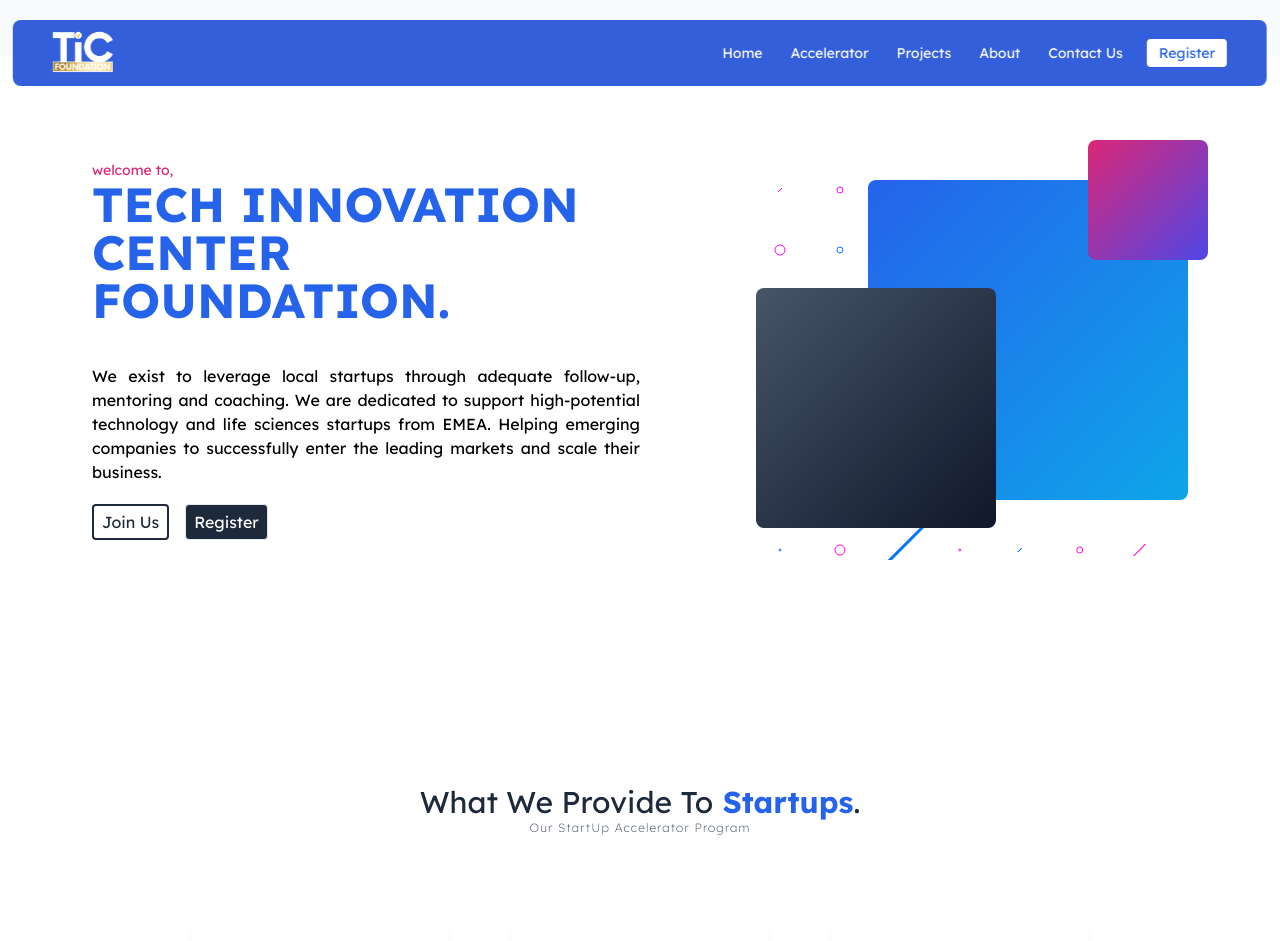
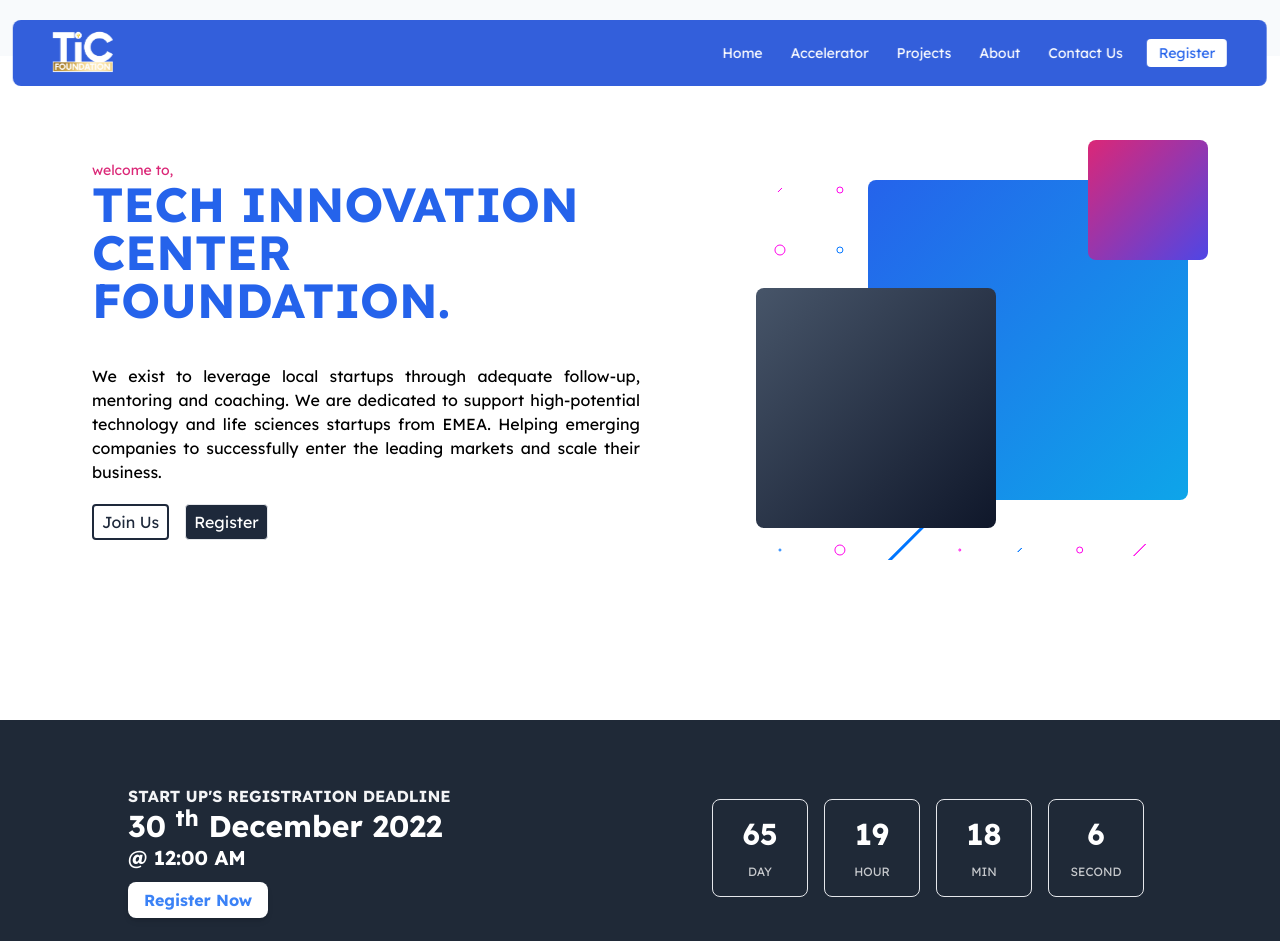
Before and after one commit to KadonWills/tic_foundation_website, a Next.js app: page / in a window 1280 px wide. Shown: the top 941 px of the page. Built offline with nearby package versions, Linux system fonts and the light colour scheme.

Commit message:
Added SAP call to action

```diff
--- a/components/programs.tsx
+++ b/components/programs.tsx
@@ -1,9 +1,11 @@
 import React from 'react'
+import SapCountdown  from "./widgets/sapCountdown";
 
 const Programs = () => {
     return (
         <section className="bg-[url('/img/bg/abstract-grey-circle-dots.jpg')] bg-opacity-5 bg-center   ">
 
+            <SapCountdown />
         </section>
     )
 }
--- /dev/null
+++ b/components/widgets/sapCountdown.tsx
@@ -0,0 +1,134 @@
+import React, { useState } from 'react'
+
+
+const SapCountdown = () => {
+
+    const [deadline, setDeadline] = useState(timeDiffCalc(new Date("30 Dec 2022 12:00:00")))
+    const {days, hours, minutes, seconds} = deadline
+
+    setInterval(
+        () => {
+            setDeadline(timeDiffCalc(new Date("30 Dec 2022 12:00:00")))
+        }
+        , 1000
+    )
+
+    return (
+        <div>
+
+            <section className="bg-gradient bg-blue-500 dark:bg-gray-800 py-8 md:py-16">
+                <div className="max-w-5xl mx-auto px-5 box-content">
+                    <div className="flex items-center flex-col md:flex-row -mx-5">
+                        <div className="w-full px-5 mb-5 md:mb-0 text-center md:text-left">
+                            <h6 className="uppercase font-semibold text-xs md:text-base text-blue-800 dark:text-gray-100">
+                                Start Up's Registration Deadline
+                            </h6>
+                            <h3 className="font-bold font-heading text-2xl md:text-3xl text-white">
+                                30 <sup >th</sup> December 2022
+                            </h3>
+                            <h3 className="font-bold font-heading text-lg md:text-xl text-white leading-tight">
+                                @ 12:00 AM
+                            </h3>
+                            <div className="mt-4 w-full md:w-44">
+                                <a href='https://docs.google.com/forms/d/1m3S9AKbFxEXd2VIdyampszRbF_UNP-7IK8n3JeDipi4' target={'_blank'} className="py-2 px-4  bg-white hover:bg-gray-100 focus:ring-blue-500 focus:ring-offset-blue-200 text-blue-500 hover:bg-blue-500 hover:text-white w-full transition ease-in duration-200 text-center text-base font-semibold shadow-md focus:outline-none focus:ring-2 focus:ring-offset-2  rounded-lg ">
+                                    Register Now
+                                </a>
+                            </div>
+                        </div>
+                        <div className="w-full md:w-auto px-5">
+                            <div className="flex justify-center text-white text-center">
+                                <div className="w-20 md:w-24 border border-light-300 bg-light-100 rounded-lg py-3 md:py-4 mx-2">
+                                    <div className="text-2xl md:text-3xl font-semibold">
+                                        <span>
+                                            {days}
+                                        </span>
+                                    </div>
+                                    <div className="opacity-75 text-xs mt-3 uppercase">
+                                        Day
+                                    </div>
+                                </div>
+                                <div className="w-20 md:w-24 border border-light-300 bg-light-100 rounded-lg py-3 md:py-4 mx-2">
+                                    <div className="text-2xl md:text-3xl font-semibold">
+                                        <span>
+                                            {hours}
+                                        </span>
+                                    </div>
+                                    <div className=" opacity-75 text-xs mt-3 uppercase">
+                                        Hour
+                                    </div>
+                                </div>
+                                <div className="w-20 md:w-24 border border-light-300 bg-light-100 rounded-lg py-3 md:py-4 mx-2">
+                                    <div className="text-2xl md:text-3xl font-semibold">
+                                        <span>
+                                            {minutes}
+                                        </span>
+                                    </div>
+                                    <div className=" opacity-75 text-xs mt-3 uppercase">
+                                        Min
+                                    </div>
+                                </div>
+                                <div className=" w-20 md:w-24 border border-light-300 bg-light-100 rounded-lg py-3 md:py-4 mx-2">
+                                    <div className="text-2xl md:text-3xl font-semibold">
+                                        <span>
+                                            {seconds}
+                                        </span>
+                                    </div>
+                                    <div className=" opacity-75 text-xs mt-3 uppercase">
+                                        Second
+                                    </div>
+                                </div>
+                            </div>
+                        </div>
+                    </div>
+                </div>
+            </section>
+
+        </div>
+    )
+}
+
+
+const timeDiffCalc = (dateFuture = new Date() ) => {
+    let dateNow = new Date();
+    let dateDiff = dateFuture - dateNow;
+
+    let diffInMilliSeconds = Math.abs(dateDiff) / 1000;
+
+    // calculate days
+    const days = Math.floor(diffInMilliSeconds / 86400);
+    diffInMilliSeconds -= days * 86400;
+
+
+    // calculate hours
+    const hours = Math.floor(diffInMilliSeconds / 3600) % 24;
+    diffInMilliSeconds -= hours * 3600;
+
+    // calculate minutes
+    const minutes = Math.floor(diffInMilliSeconds / 60) % 60;
+    diffInMilliSeconds -= minutes * 60;
+
+    // calculate seconds
+    const seconds = Math.floor((diffInMilliSeconds )) % 60;
+    diffInMilliSeconds -= seconds * 60;
+
+    let _difference = '';
+    if (days > 0) {
+        _difference += (days === 1) ? `${days} day, ` : `${days} days, `;
+    }
+
+    _difference += (hours === 0 || hours === 1) ? `${hours} hour, ` : `${hours} hours, `;
+
+    _difference += (minutes === 0 || hours === 1) ? `${minutes} minutes` : `${minutes} minutes`;
+
+    let difference = {
+        days: days,
+        hours: hours,
+        minutes: minutes,
+        seconds: seconds,
+        toString: () => difference
+    }
+    return difference;
+}
+
+
+export default SapCountdown
--- a/utils/partners.ts
+++ b/utils/partners.ts
@@ -1,9 +1,9 @@
 const partners = [
-    {
-        name: "US Embassy to Cameroon",
-        logo: "/img/partners/seal-1.png",
-        website: "https://cm.usembassy.gov"
-    },
+    // {
+    //     name: "US Embassy to Cameroon",
+    //     logo: "/img/partners/seal-1.png",
+    //     website: "https://cm.usembassy.gov"
+    // },
     {
         name: "DINOVIX Ltd",
         logo: "/img/partners/dinovix_dark.png",
--- a/utils/testimonials.ts
+++ b/utils/testimonials.ts
@@ -5,12 +5,12 @@
         jobTitle: "Manager at Open Dreams",
         image: "https://static.wixstatic.com/media/81c307_e296d1f9f7df4567ae1fafa4298da55c~mv2_d_2855_2070_s_2.png/v1/fill/w_182,h_132,al_c,q_85,usm_0.66_1.00_0.01,enc_auto/81c307_e296d1f9f7df4567ae1fafa4298da55c~mv2_d_2855_2070_s_2.png"
     },
-    {
+    /*{
         testimony: "TiC Foundaation is a great initiative, they have been doing an amazing work with local youths from secondary schools through their TiC SUMMIT programme since 2019",
         author: "Mr Paul AKABA",
         jobTitle: " Open Dreams",
         image: "https://dummyimage.com/106x106"
-    },
+    },*/
 ];
 
 export default testimonials
```
Also changed, not shown: 1 other file (tests, documents, lock files or other folders).
